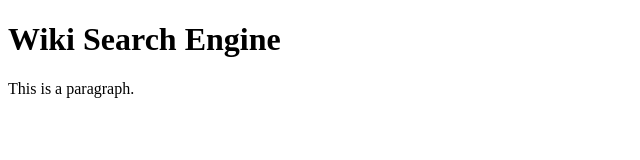
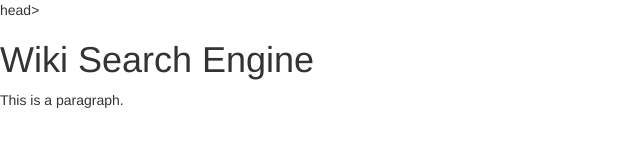
Before and after one commit to millerjay1985/wiki-search-engine, a plain HTML site: page index.html in a window 1280 px wide. Shown: the whole page, without its empty margins (0-640 px from the left). Drawn offline with nearby package versions, Linux system fonts and the light colour scheme.

Commit message:
Update index.html

```diff
--- a/index.html
+++ b/index.html
@@ -1,10 +1,33 @@
 <!DOCTYPE html>
 <html>
-  <title>wiki search engine</title>
-    <body>
+  head>
+        <meta charset="utf-8" />
+        <title>Weather Forecast App Revisited | Tutorialzine Demo</title>
+
+        <!-- The stylesheet -->
+        <link rel="stylesheet" href="assets/css/styles.css" />
+
+        <!-- Google Fonts -->
+        <link rel="stylesheet" href="http://fonts.googleapis.com/css?family=Playball|Open+Sans+Condensed:300,700" />
+        <link href='https://fonts.googleapis.com/css?family=Indie+Flower' rel='stylesheet' type='text/css'>
+
+        <!-- Boostrap -->
+        <link rel="stylesheet" href="https://maxcdn.bootstrapcdn.com/bootstrap/3.3.6/css/bootstrap.min.css"
+        integrity="sha384-1q8mTJOASx8j1Au+a5WDVnPi2lkFfwwEAa8hDDdjZlpLegxhjVME1fgjWPGmkzs7" crossorigin="anonymous">
+
+        <!--[if lt IE 9]>
+          <script src="http://html5shiv.googlecode.com/svn/trunk/html5.js"></script>
+        <![endif]-->
+
+        <link href='http://fonts.googleapis.com/css?family=Roboto:100,300,700,400' rel='stylesheet' type='text/css'>
+        <meta name="viewport" content="width=device-width">
+
+
+  </head>
+  <body>
 
     <h1>Wiki Search Engine</h1>
     <p>This is a paragraph.</p>
 
-    </body>
+  </body>
 </html>
```
